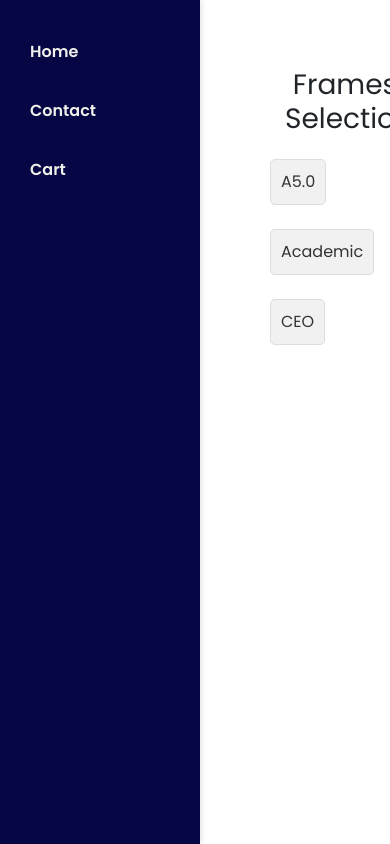
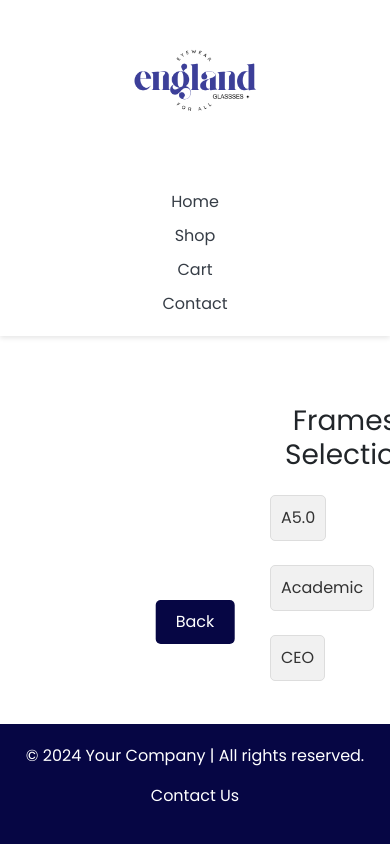
Before and after one commit to Clarisagonzalez/EnglandGlasses, a plain HTML site: page frames.html in a window 390 px wide. Shown: the top 844 px of the page. Drawn offline with nearby package versions, Linux system fonts and the light colour scheme.

Commit message:
some styling + new features

```diff
--- a/css/styles.css
+++ b/css/styles.css
@@ -5,13 +5,10 @@
    Blue Gray Dark  #363d46
    Blue Gary Light #727880
 */
-* {
+body {
+  margin: 0;
   font-family: 'Poppins', sans-serif;
 }
-body {
-    display: flex;
-    margin: 0;
-  }
 
   .sidebar {
     width: 200px;
@@ -121,3 +118,71 @@ body {
 .card {
   margin: 10px 0;
 }
+/* Header Styles */
+header {
+  background-color: #fff; /* White background for cleanliness */
+  padding: 20px 0; /* Padding to give the header space */
+  box-shadow: 0 2px 5px rgba(0, 0, 0, 0.1); /* Light shadow for separation */
+  position: sticky; /* Keeps the header fixed at the top */
+  top: 0;
+  z-index: 1000;
+  width: 100%;
+
+}
+
+.header-container {
+  display: flex;
+  justify-content: space-between;
+  align-items: center;
+  max-width: 1200px;
+  margin: 0 auto;
+  padding: 0 20px;
+}
+
+.logo img {
+  width: 150px;  /* Adjust the width to make it bigger */
+  height: auto;  /* Maintain aspect ratio */
+  display: block;
+  margin: 0 auto;
+}
+
+.navigation ul {
+  display: flex;
+  list-style: none;
+  margin: 0;
+  padding: 0;
+}
+
+.navigation li {
+  margin-left: 20px;
+}
+
+.navigation a {
+  text-decoration: none;
+  color: #363d46; /* Lighter text color for links */
+  font-size: 16px;
+  font-weight: 500;
+  transition: color 0.3s ease; /* Smooth hover transition */
+}
+
+.navigation a:hover {
+  color: #060644; /* Dark color for hover effect */
+}
+
+/* Mobile View */
+@media (max-width: 768px) {
+  .header-container {
+    flex-direction: column;
+    text-align: center;
+  }
+
+  .navigation ul {
+    flex-direction: column;
+    margin-top: 10px;
+  }
+
+  .navigation li {
+    margin-left: 0;
+    margin-top: 10px;
+  }
+}
--- a/frames.html
+++ b/frames.html
@@ -14,47 +14,6 @@
   <style>
     body {
       font-family: 'Poppins', sans-serif;
-    }
-    /* Sidebar Styling */
-    .sidebar {
-      position: fixed;
-      top: 0;
-      left: 0;
-      width: 200px;
-      height: 100%;
-      background-color: #060644;
-      color: #f0f0ea;
-      display: flex;
-      flex-direction: column;
-      align-items: flex-start;
-      padding: 20px;
-      box-shadow: 2px 0 5px rgba(0, 0, 0, 0.1);
-    }
-
-    .sidebar ul {
-      list-style-type: none;
-      padding: 0;
-      margin: 0;
-      width: 100%;
-    }
-
-    .sidebar ul li {
-      margin-bottom: 15px;
-    }
-
-    .sidebar ul li a {
-      display: block;
-      text-decoration: none;
-      color: #f0f0ea;
-      font-weight: bold;
-      padding: 10px;
-      border-radius: 5px;
-      transition: background-color 0.3s ease;
-    }
-
-    .sidebar ul li a:hover {
-      background-color: #ccc;
-      color: #060644;
     }
 
     /* Main Content Styling */
@@ -103,18 +62,44 @@
     .frames-container .btn:hover {
       background-color: #495057;
     }
+    .back-btn {
+   display: inline-block;
+   padding: 10px 20px;
+   background-color: #060644; /* Choose a color that fits your design */
+   color: white;
+   text-decoration: none;
+   border-radius: 5px;
+   font-size: 16px;
+   transition: background-color 0.3s ease;
+   position: fixed; /* Keeps it fixed at the bottom */
+   bottom: 200px; /* Adjust distance from the bottom to be above the footer */
+   left: 50%; /* Center the button horizontally */
+   transform: translateX(-50%); /* Align button exactly in the center */
+   z-index: 15;
+}
+
+.back-btn:hover {
+   background-color: #5049a0; /* A darker shade for hover effect */
+}
   </style>
 </head>
 
 <body>
-  <!-- Sidebar Navigation -->
-  <nav class="sidebar">
+  <header>
+    <div class="header-container">
+        <div class="logo">
+            <a href="#"><img src="images/logo2.png" alt="Your Logo"></a>
+        </div>
+        <nav class="navigation">
             <ul>
                 <li><a href="index.html">Home</a></li>
+                <li><a href="frames.html">Shop</a></li>
+                <li><a href="#">Cart</a></li>
                 <li><a href="contact.html">Contact</a></li>
-      <li><a href="cart/cart.html">Cart</a></li>
             </ul>
         </nav>
+    </div>
+</header>
 
   <!-- Main Content -->
 <div class="main-content">
@@ -127,6 +112,14 @@
   </div>
 </div>
 
+<!-- Back Button (Placed outside of the footer) -->
+<a href="javascript:history.back()" class="back-btn">Back</a>
+
+<!-- Footer -->
+<footer style="background-color: #060644; color: #ffffff; padding: 20px 0; text-align: center; position: fixed; bottom: 0; left: 0; width: 100%; z-index: 5;">
+  <p>&copy; 2024 Your Company | All rights reserved.</p>
+  <p><a href="contact.html" style="color: #ffffff; text-decoration: none;">Contact Us</a></p>
+</footer>
 
 
   <!-- Bootstrap JS and Dependencies -->
```
Also changed, not shown: contact.html (+1 -0 lines), frame-details.html (+105 -35 lines), review.html (added, +29 -0 lines), images/logo2.png (added). Lines whose indentation alone changed are shown as unchanged.
